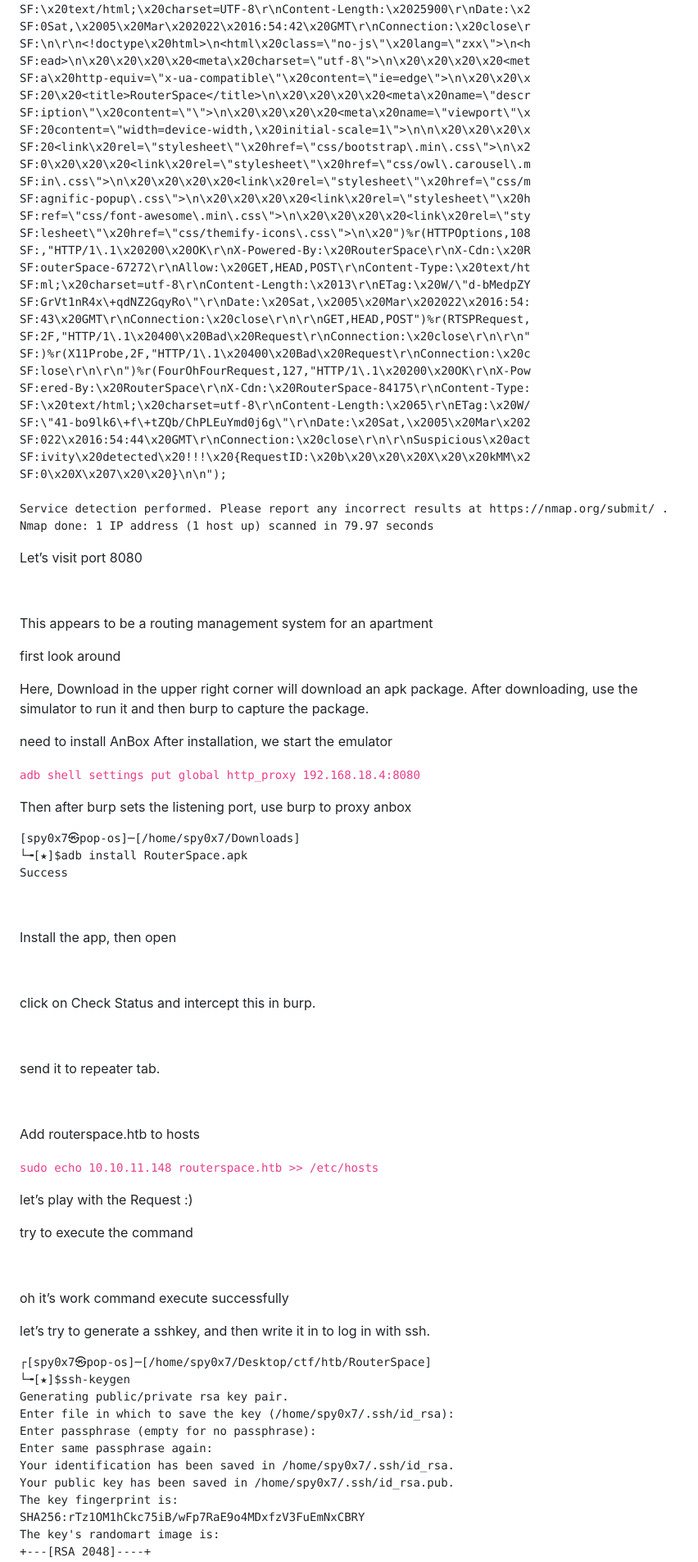
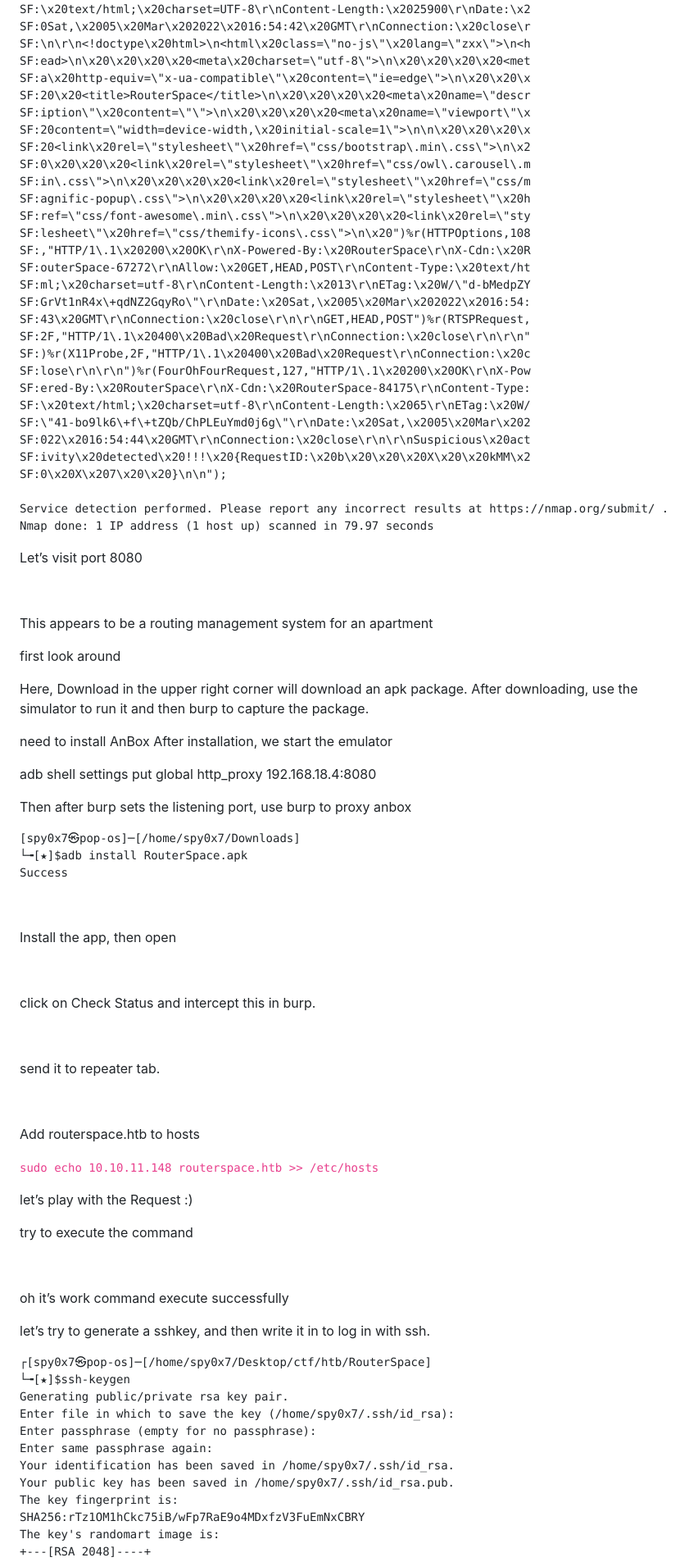
Before and after one commit to Spy0x7/Spy0x7.github.io, a Jekyll site: the page _posts/2022-03-5-hackthebox-testing-writeup.html, which Jekyll copies as it is, in a window 1280 px wide. Shown: the part 2817-4722 px from the top of the page at 82% size, without its empty margins (0-852 px from the left). Built offline with Jekyll 4.4.1, drawn with Linux system fonts in a browser that asks for light colours; nearby versions of some CDN libraries; comment, search, counter and statistics services are not loaded.

Commit message:
Update 2022-03-5-hackthebox-testing-writeup.html

```diff
--- a/_posts/2022-03-5-hackthebox-testing-writeup.html
+++ b/_posts/2022-03-5-hackthebox-testing-writeup.html
@@ -114,7 +114,7 @@
 <p class="has-line-data" data-line-start="125" data-line-end="126">first look around</p>
 <p class="has-line-data" data-line-start="127" data-line-end="128">Here, Download in the upper right corner will download an apk package. After downloading, use the simulator to run it and then burp to capture the package.</p>
 <p class="has-line-data" data-line-start="129" data-line-end="130">need to install AnBox After installation, we start the emulator</p>
-<p class="has-line-data" data-line-start="131" data-line-end="132"><code>adb shell settings put global http_proxy 192.168.18.4:8080</code></p>
+<p class="has-line-data" data-line-start="131" data-line-end="132"><rouge-code>adb shell settings put global http_proxy 192.168.18.4:8080</rouge-code></p>
 <p class="has-line-data" data-line-start="133" data-line-end="134">Then after burp sets the listening port, use burp to proxy anbox</p>
 <pre><code class="has-line-data" data-line-start="136" data-line-end="140">[spy0x7㉿pop-os]─[/home/spy0x7/Downloads]
 └╼[★]$adb install RouterSpace.apk
```
